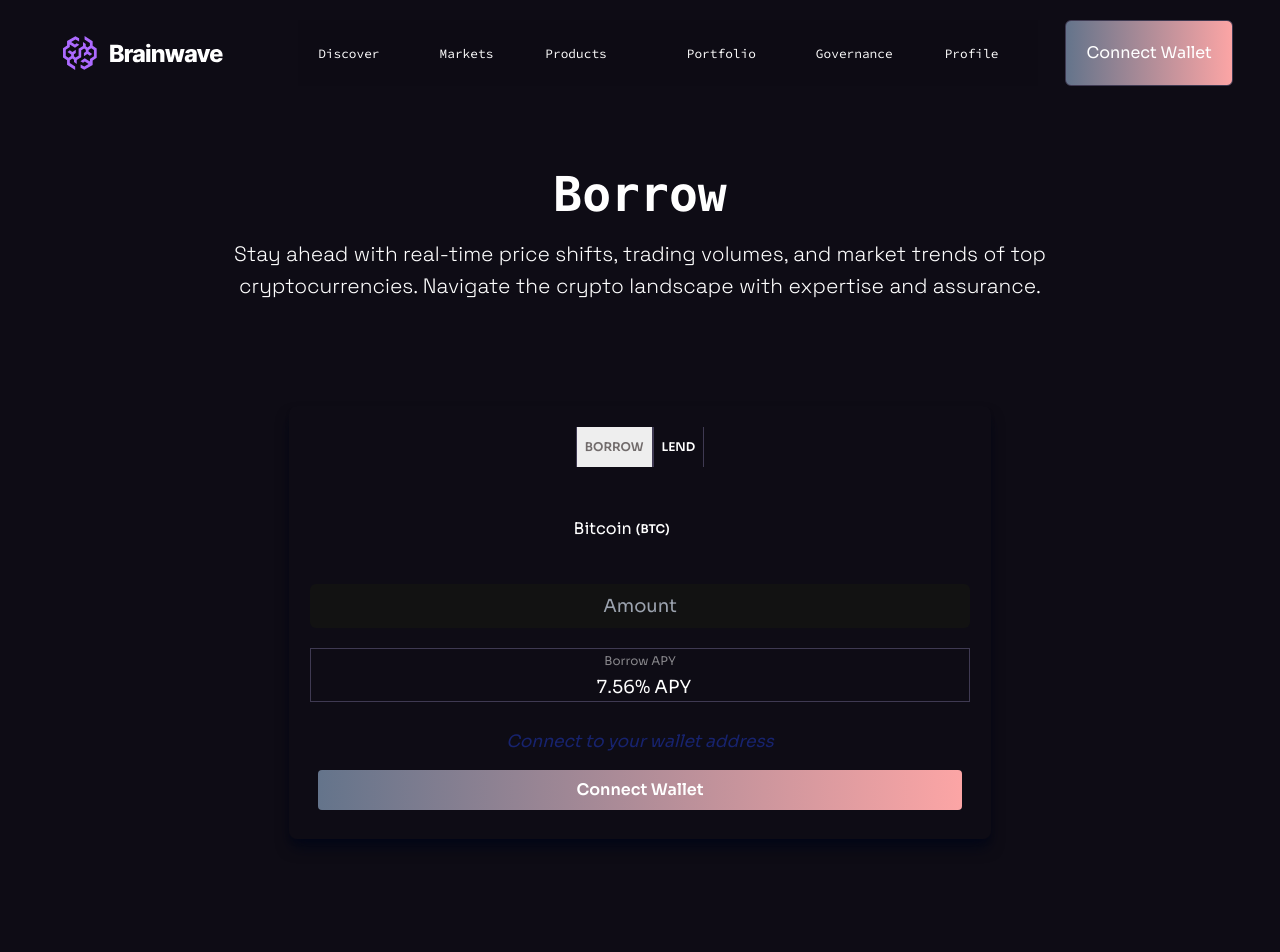
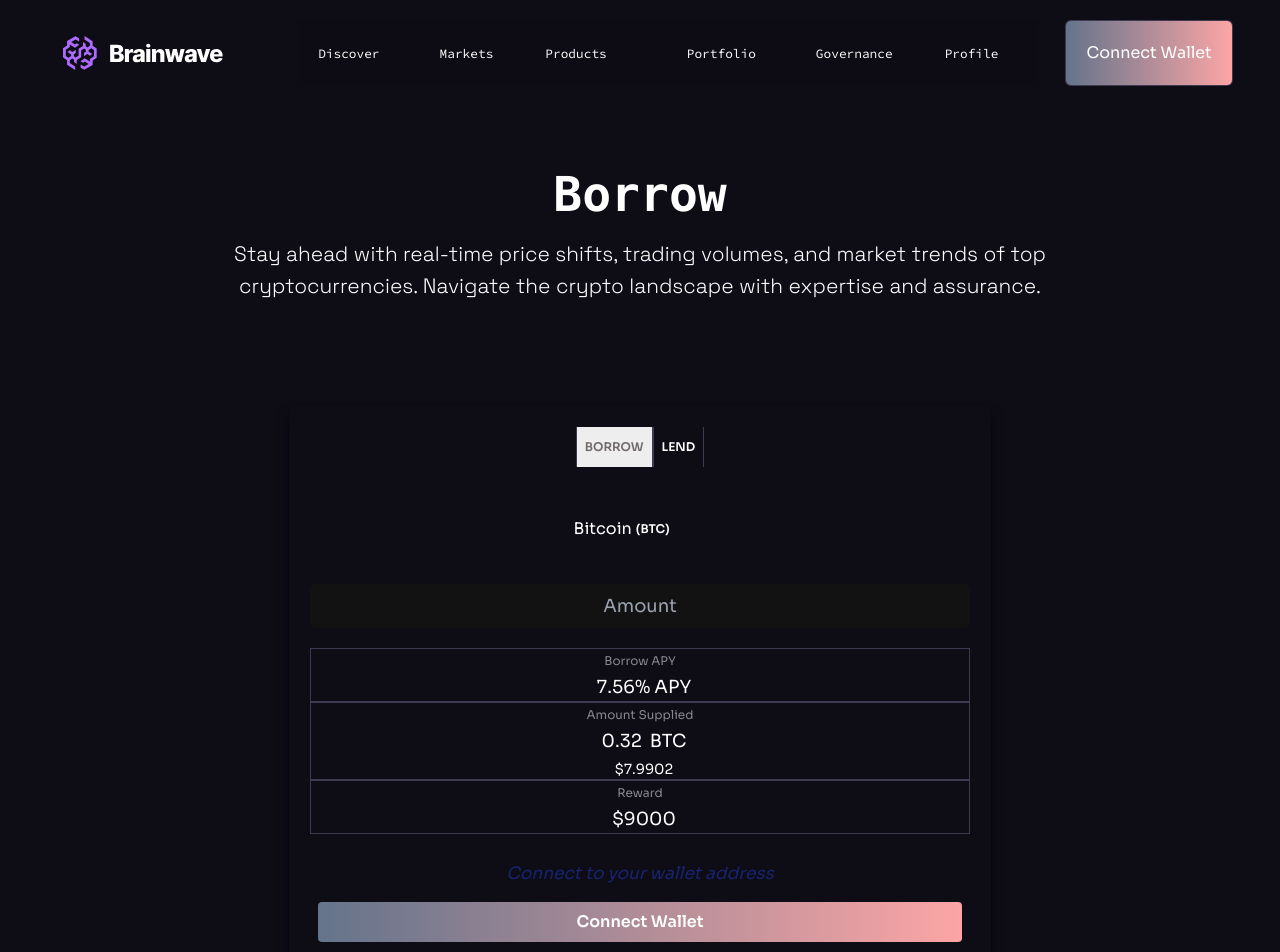
Before and after one commit to BullPointer/crypto_defi, a React (Vite) app in the folder frontend/: page /fi/borrow in a window 1280 px wide. Shown: the top 952 px of the page. Built offline with nearby package versions, Linux system fonts and the light colour scheme; some icons are missing.

Commit message:
Dealing with the design7

```diff
--- a/frontend/src/components/Finance/Exchange/components/BorrowTransaction.tsx
+++ b/frontend/src/components/Finance/Exchange/components/BorrowTransaction.tsx
@@ -45,6 +45,20 @@ const BorrowTransaction = ({ title, type }: TransactionProps) => {
 
         <div className="text-lg pl-2 ">{`7.56% APY`}</div>
       </div>
+      <div className={`${border} w-full `}>
+        <div className="text-[12px] opacity-50 ">{"Amount Supplied"}</div>
+
+        <div className={`${commonFlex} text-lg pl-2 `}>
+          <span>{`0.32`}</span>
+          <span>BTC</span>
+        </div>
+        <div className="text-sm pl-2 mt-1">{`$7.9902`}</div>
+      </div>
+      <div className={`${border} w-full `}>
+        <div className="text-[12px] opacity-50 ">{"Reward"}</div>
+
+        <div className="text-lg pl-2 ">{`$9000`}</div>
+      </div>
       <div></div>
     </div>
   );
```
